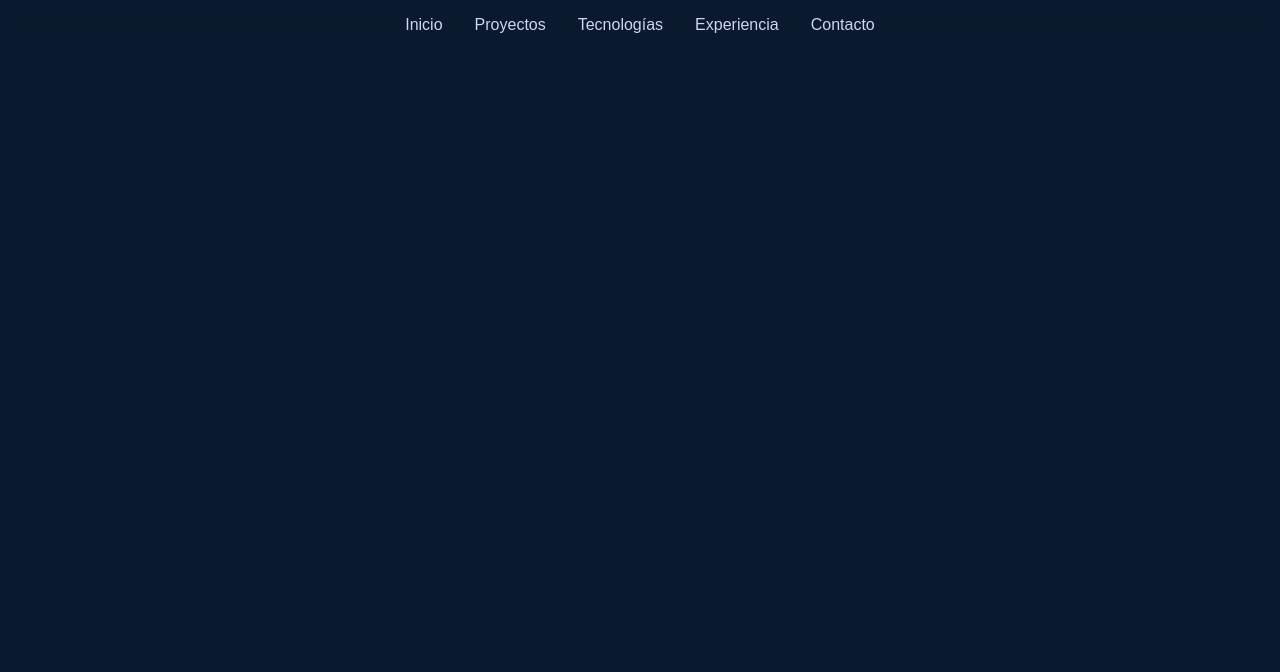
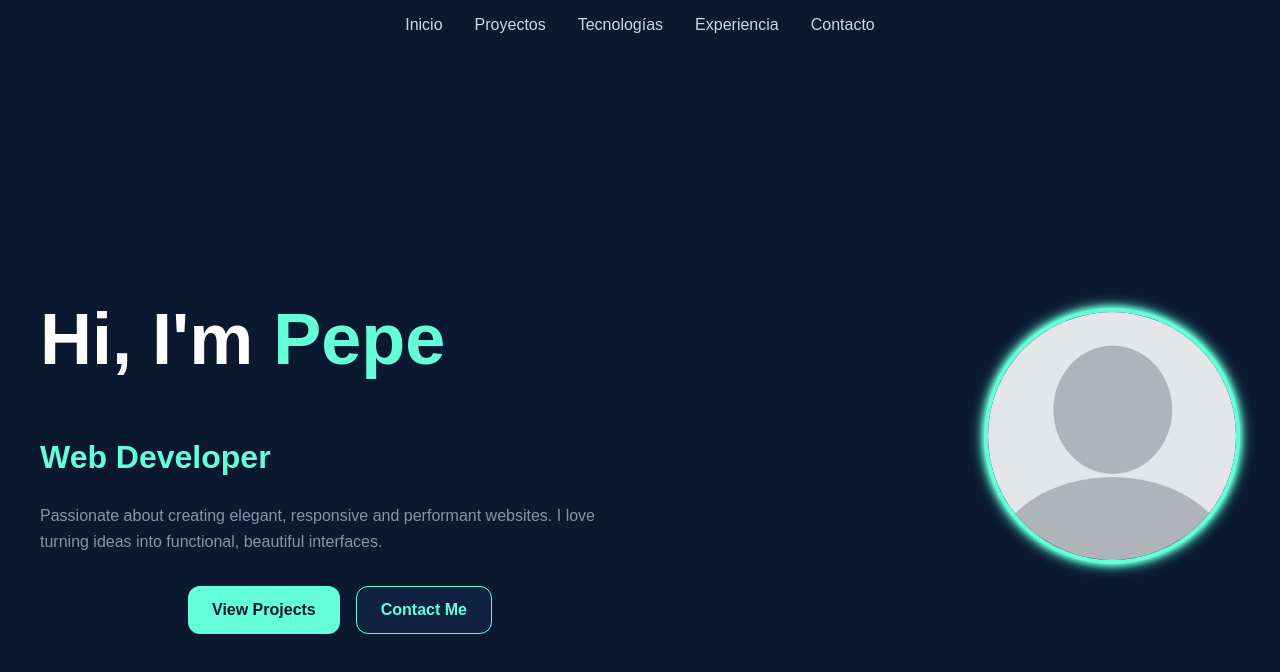
Before and after one commit to Nzr-Dev/Portfolio, a Nuxt app: page / in a window 1280 px wide. Shown: the top 672 px of the page. Built offline with nearby package versions, Linux system fonts and the light colour scheme.

Commit message:
feat(hero): add hero section with intro and photo (#3)

```diff
--- a/app/app.vue
+++ b/app/app.vue
@@ -1,9 +1,21 @@
 <template>
   <div class="main-container">
     <Navbar />
+    <HeroSection />
+    <ProjectsSection />
+    <TechnologiesSection />
+    <ExperienceSection />
+    <ContactForm />
+    <Footer />
   </div>
 </template>
 
 <script setup lang="ts">
 import Navbar from "./components/Navbar.vue";
+import HeroSection from "./components/HeroSection.vue";
+import ProjectsSection from "./components/ProjectsSection.vue";
+import TechnologiesSection from "./components/TechnologiesSection.vue";
+import ExperienceSection from "./components/ExperienceSection.vue";
+import ContactForm from "./components/ContactForm.vue";
+import Footer from "./components/Footer.vue";
 </script>
--- a/app/components/HeroSection.vue
+++ b/app/components/HeroSection.vue
@@ -1,7 +1,161 @@
 <template>
-  <div></div>
+  <section id="home" class="hero-section">
+    <div class="hero-content">
+      <!-- Texto principal -->
+      <div class="hero-text">
+        <h1>Hi, I'm <span class="highlight">Pepe</span></h1>
+        <h2>Web Developer</h2>
+        <p>
+          Passionate about creating elegant, responsive and performant websites.
+          I love turning ideas into functional, beautiful interfaces.
+        </p>
+        <div class="hero-buttons">
+          <a href="#projects" class="btn btn-primary">View Projects</a>
+          <a href="#contact" class="btn btn-secondary">Contact Me</a>
+        </div>
+      </div>
+
+      <!-- Imagen -->
+      <div class="hero-photo">
+        <div class="photo-border">
+          <img src="/profile.webp" alt="Profile photo" />
+        </div>
+      </div>
+    </div>
+  </section>
 </template>
 
-<script setup lang="ts"></script>
+<script setup lang="ts">
+// No script logic yet, purely presentational
+</script>
 
-<style scoped></style>
+<style scoped lang="scss">
+.hero-section {
+  min-height: 100vh;
+  display: flex;
+  align-items: center;
+  justify-content: center;
+  padding: 6rem 1.5rem 1.5rem;
+}
+
+.hero-content {
+  width: 100%;
+  max-width: var(--max-width);
+  display: flex;
+  flex-direction: column;
+  align-items: center;
+  gap: 3rem;
+  justify-content: center;
+}
+
+.hero-text {
+  text-align: center;
+  max-width: 600px;
+
+  h1 {
+    font-size: 3rem;
+    font-weight: 700;
+    color: #fff;
+
+    .highlight {
+      color: var(--accent-color);
+    }
+  }
+
+  h2 {
+    font-size: 1.75rem;
+    color: var(--accent-color);
+    margin-top: 1rem;
+  }
+
+  p {
+    margin-top: 1rem;
+    color: var(--muted-color);
+    line-height: 1.6;
+  }
+
+  .hero-buttons {
+    display: flex;
+    justify-content: center;
+    gap: 1rem;
+    margin-top: 2rem;
+  }
+
+  .btn {
+    display: inline-flex;
+    align-items: center;
+    justify-content: center;
+    height: 3rem;
+    padding: 0 1.5rem;
+    font-weight: 700;
+    border-radius: var(--border-radius);
+    font-size: 1rem;
+    transition: var(--transition);
+    text-transform: none;
+
+    &.btn-primary {
+      background: var(--accent-color);
+      color: var(--bg-color);
+    }
+
+    &.btn-secondary {
+      background: var(--card-color);
+      color: var(--accent-color);
+      border: 1px solid var(--accent-color);
+    }
+
+    &:hover {
+      transform: translateY(-2px);
+      box-shadow: var(--shadow-neon);
+    }
+  }
+}
+
+.hero-photo {
+  display: flex;
+  justify-content: center;
+  align-items: center;
+
+  .photo-border {
+    width: 16rem;
+    height: 16rem;
+    border-radius: 50%;
+    overflow: hidden;
+    background: var(--card-color);
+    border: 4px solid var(--accent-color);
+    box-shadow: var(--shadow-neon);
+
+    img {
+      width: 100%;
+      height: 100%;
+      object-fit: cover;
+    }
+  }
+}
+
+/* RESPONSIVE */
+@media (min-width: 768px) {
+  .hero-content {
+    flex-direction: row;
+    justify-content: space-between;
+    align-items: center;
+  }
+
+  .hero-text {
+    text-align: left;
+
+    h1 {
+      font-size: 4.5rem;
+    }
+
+    h2 {
+      font-size: 2rem;
+    }
+  }
+
+  .photo-border {
+    width: 20rem;
+    height: 20rem;
+  }
+}
+</style>
--- /dev/null
+++ b/app/components/ProjectsSection.vue
@@ -0,0 +1,7 @@
+<template>
+  <div></div>
+</template>
+
+<script setup lang="ts"></script>
+
+<style scoped></style>
```
Also changed, not shown: public/profile.webp (added).
